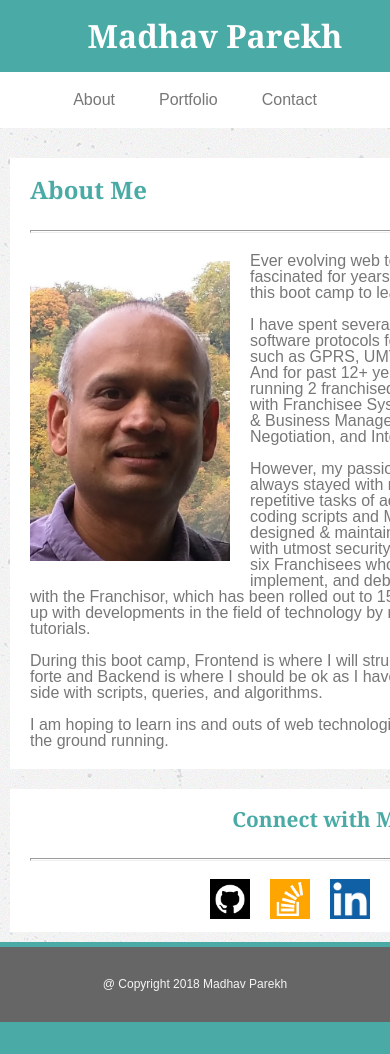
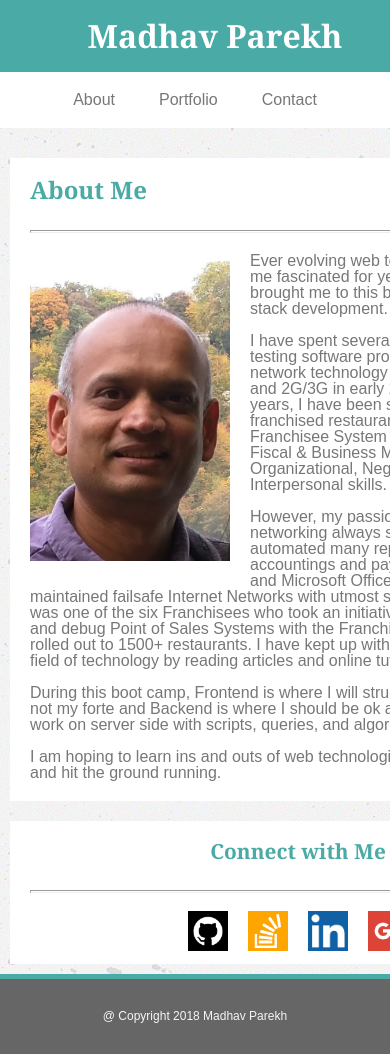
Before and after one commit to madhavparekh/Portfolio, a plain HTML site: page index.html in a window 390 px wide. Before the commit the page ends 1022 px from the top, so only its background shows below. Drawn offline with Linux system fonts and the light colour scheme.

Commit message:
changes to @media

```diff
--- a/assets/css/style.css
+++ b/assets/css/style.css
@@ -8,7 +8,7 @@ body {
     margin: 0;
     display: flex;
     flex-direction: column;
-    height: 100vh;
+    /* height: 100vh; */
 }
 
 header{
@@ -253,7 +253,40 @@ input{
     color: white;
  }
 
+ @media screen and (max-width: 768px){
+    /* header h1{
+        width: 100%;
+        float: none;
+        margin: 0 auto;
+        text-align: center;
+    } */
+
+    /* header nav{
+        display: block;
+        padding: 20px;
+        overflow: auto;
+        width: auto;
+        float: none;
+        text-align: center;
+    } */
+
+    #about_me_box{
+        width: 75%;
+        margin: 10px;
+        float: left;
+    }
+
+    #connect_box{
+        width: 75%;
+        margin: 10px;
+        float: left;
+    }
+
+
+ }
+
  @media screen and (max-width: 640px){
+
     header h1{
         width: 100%;
         float: none;
@@ -271,13 +304,13 @@ input{
     }
 
     #about_me_box{
-        width: 620px;
+        width: 60%;
         margin: 10px;
         float: left;
     }
 
     #connect_box{
-        width: 620px;
+        width: 60%;
         margin: 10px;
         float: left;
     }
```
